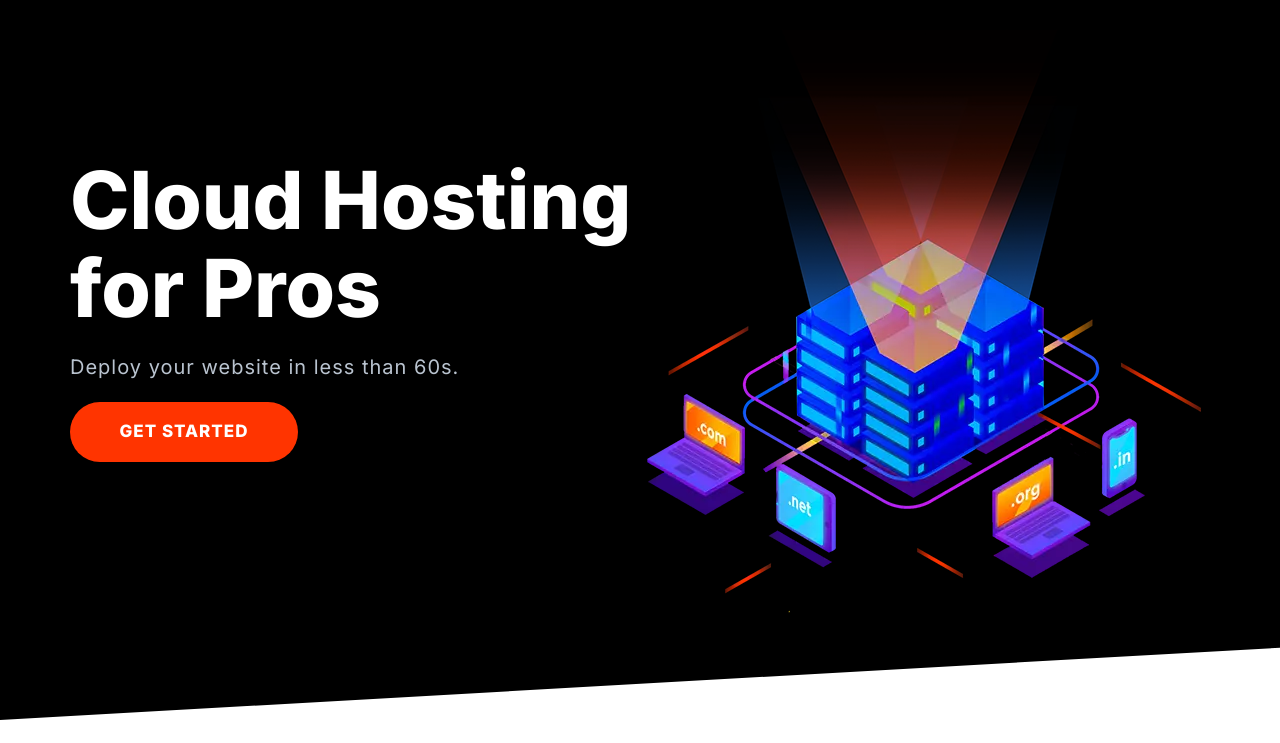
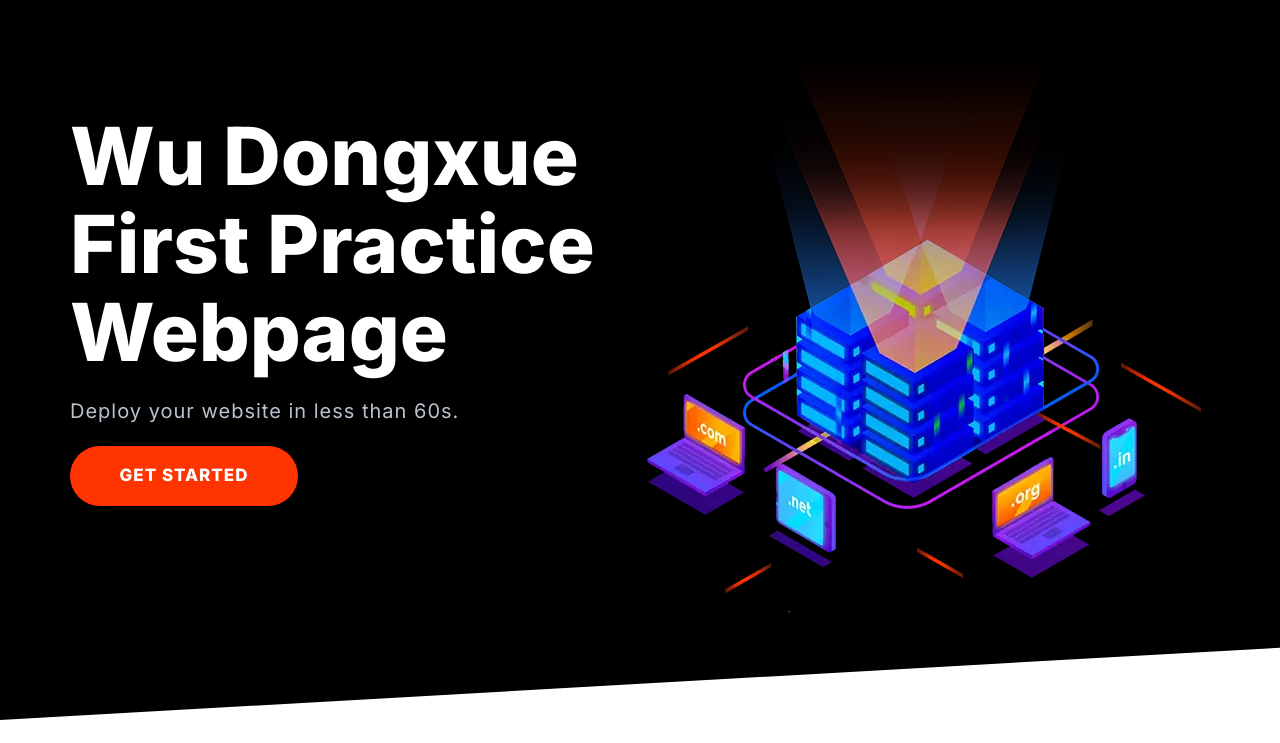
Before and after one commit to dongxue1995/practice-one-src, a website built with Parcel: page index.html in a window 1280 px wide. Shown: the part 57-800 px from the top of the page. Built offline with nearby package versions, Linux system fonts and the light colour scheme.

Commit message:
update h1.

```diff
--- a/index.html
+++ b/index.html
@@ -49,7 +49,7 @@
     <section class="block block--dark block--skewed-left hero">
       <div class="grid grid--1x2 container">
         <header class="block__header hero__content">
-          <h1 class="block__heading">Cloud Hosting for Pros</h1>
+          <h1 class="block__heading">Wu Dongxue First Practice Webpage</h1>
           <p class="hero__tagline">Deploy your website in less than 60s.</p>
           <a href="#" class="btn btn--accent btn--getstarted">Get Started</a>
         </header>
```
